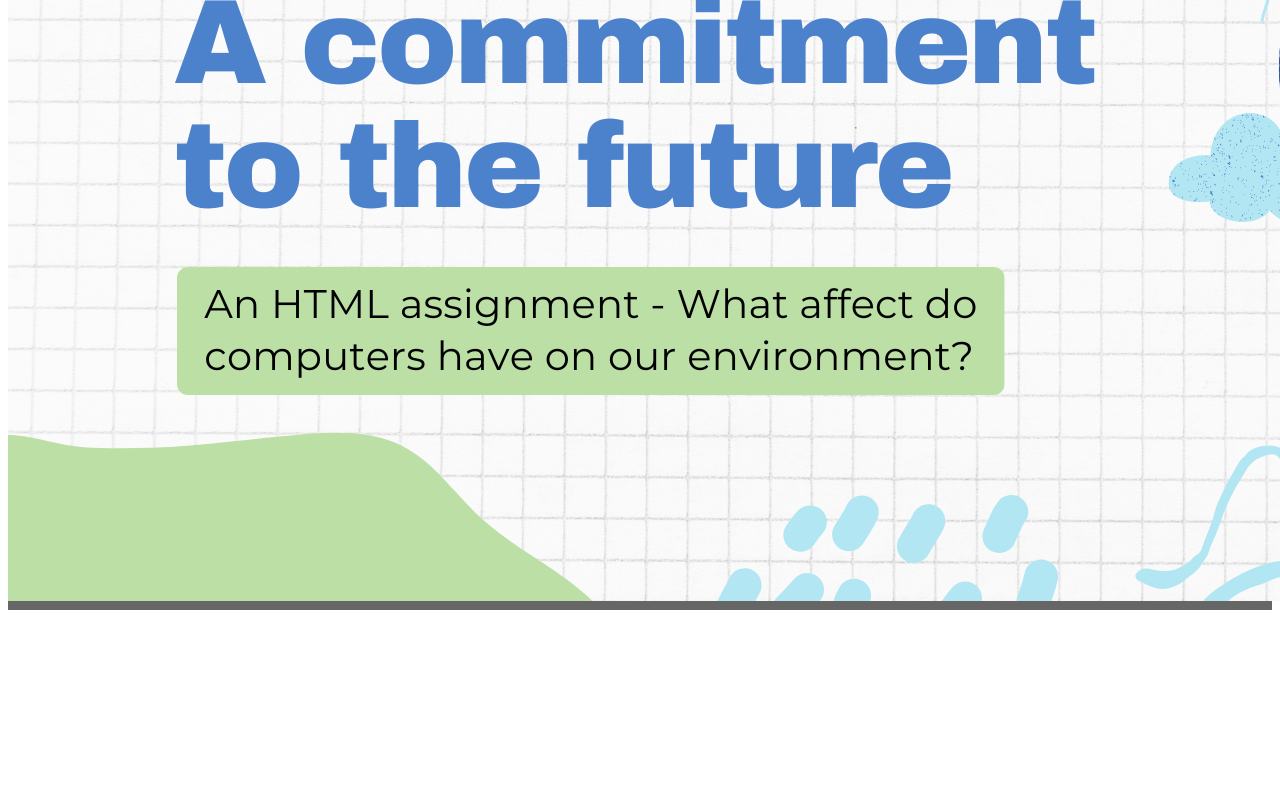
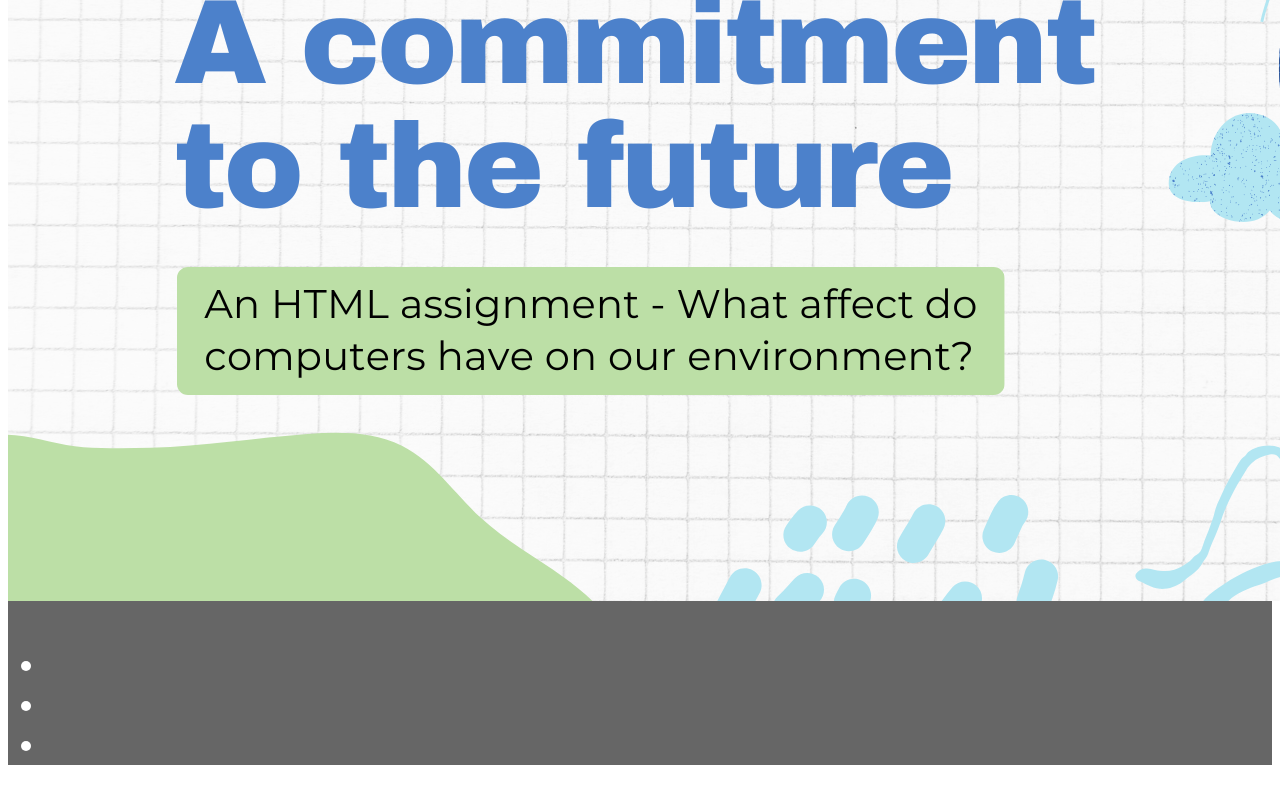
Before and after one commit to emoooyl/EnvironmentalSterwardship, a plain HTML site: page index.html in a window 1280 px wide. Shown: the part 487-1287 px from the top of the page. Before the commit the page ends 1105 px from the top, so only its background shows below. Drawn offline with Linux system fonts and the light colour scheme.

Commit message:
Update index.html

```diff
--- a/index.html
+++ b/index.html
@@ -6,6 +6,15 @@
 </head>
 <body>
    <header> <img src="Banner.png" </header>
+   <section>
+       <nav>
+           <ul>
+               <li><a href="About"</a></li>
+               <li><a href="What negative impact do computers have on the environment?" </a></li>
+               <li><a href="How can we combat these issues?"</a></li>
+           </ul>
+       </nav>
+</section>
 
     </table>
 
```
